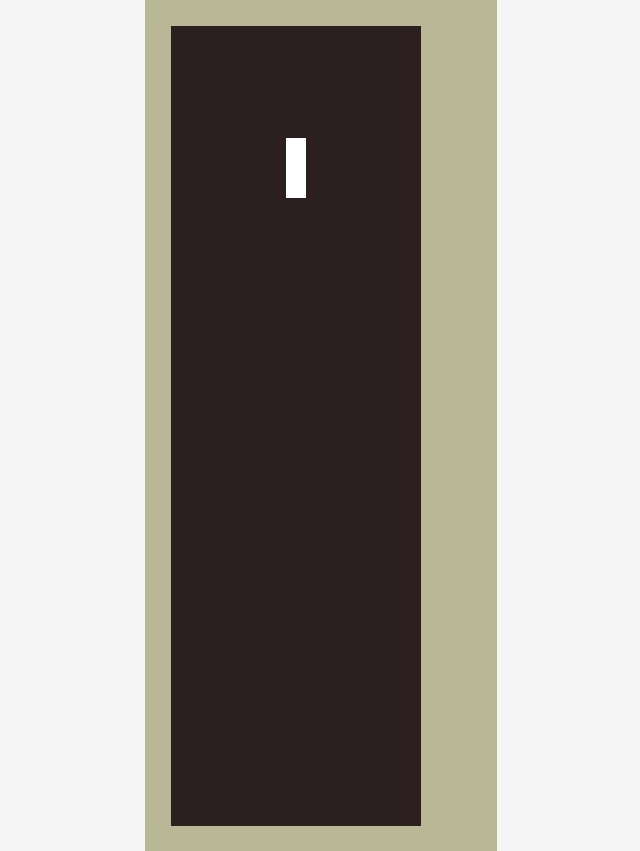
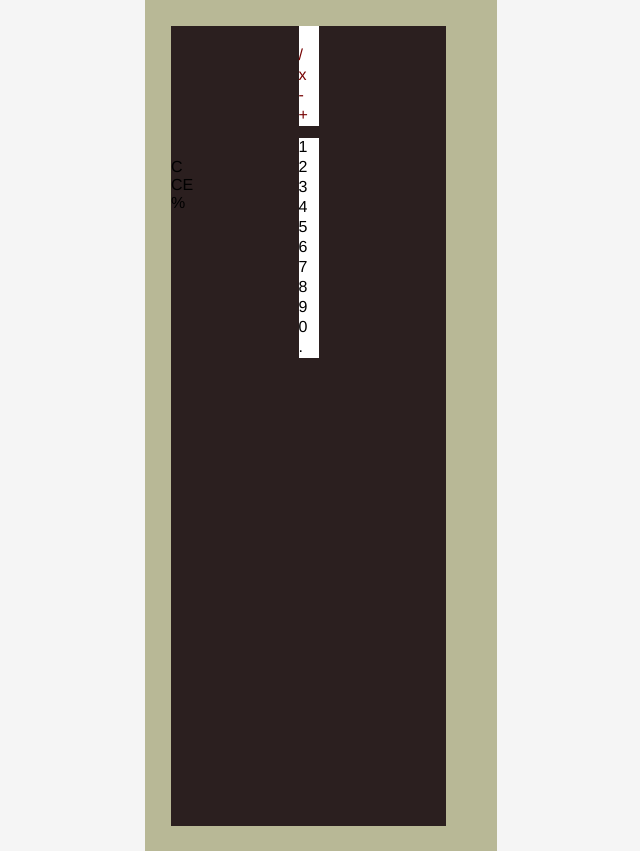
Before and after one commit to carolinekle/calculator, a plain HTML site: page index.html in a window 1280 px wide. Shown: the whole page, without its empty margins (319-959 px from the left). Drawn offline with Linux system fonts and the light colour scheme.

Commit message:
more style changes

```diff
--- a/index.html
+++ b/index.html
@@ -12,20 +12,37 @@
 
             <div class="screen">
 
-            </div>
+            <div class= "buttons">
 
-            <div class = "operators">
+                </div>
+                    <div class = "operations">/</div>
+                    <div class = "operations">x</div>
+                    <div class = "operations">-</div>
+                    <div class = "operations">+</div>
+                </div>
+
+                <div class = "numbers">
+                    <div class = "numbers">1</div>
+                    <div class = "numbers">2</div>
+                    <div class = "numbers">3</div>
+                    <div class = "numbers">4</div>
+                    <div class = "numbers">5</div>
+                    <div class = "numbers">6</div>
+                    <div class = "numbers">7</div>
+                    <div class = "numbers">8</div>
+                    <div class = "numbers">9</div>
+                    <div class = "numbers">0</div>
+                    <div class = "numbers">.</div>
+                </div>
+
+                <div class = "functions">
+                    <div>C</div>
+                    <div>CE</div>
+                    <div>%</div>
+                </div>
+
 
             </div>
-
-            <div class = "numbers">
-
-            </div>
-
-            <div class = "buttons">
-
-            </div>
-
         </div>
     </div>
 </body>
--- a/style.css
+++ b/style.css
@@ -19,7 +19,7 @@ body{
 
 .screen{
     background-color: rgb(43, 31, 31);
-    width: 250px;
+    width: 275px;
     height:7rem;
     color:rgb(119, 4, 4);
 }
@@ -28,7 +28,7 @@ body{
     background-color:  rgb(43, 31, 31);
 }
 
-.buttons, .operators, .numbers{
+.buttons, .numbers{
     background-color: white;
     height: 20px;
     width: 20px;
@@ -39,3 +39,15 @@ body{
     flex-direction: row;
     margin:auto;
 }
+
+.operations{
+    background-color: white;
+    height: 20px;
+    width: 20px;
+    display: flex;
+    flex-wrap: wrap;
+    justify-content: space-between;
+    align-self: center;
+    flex-direction: row;
+    margin:auto;
+}
```
